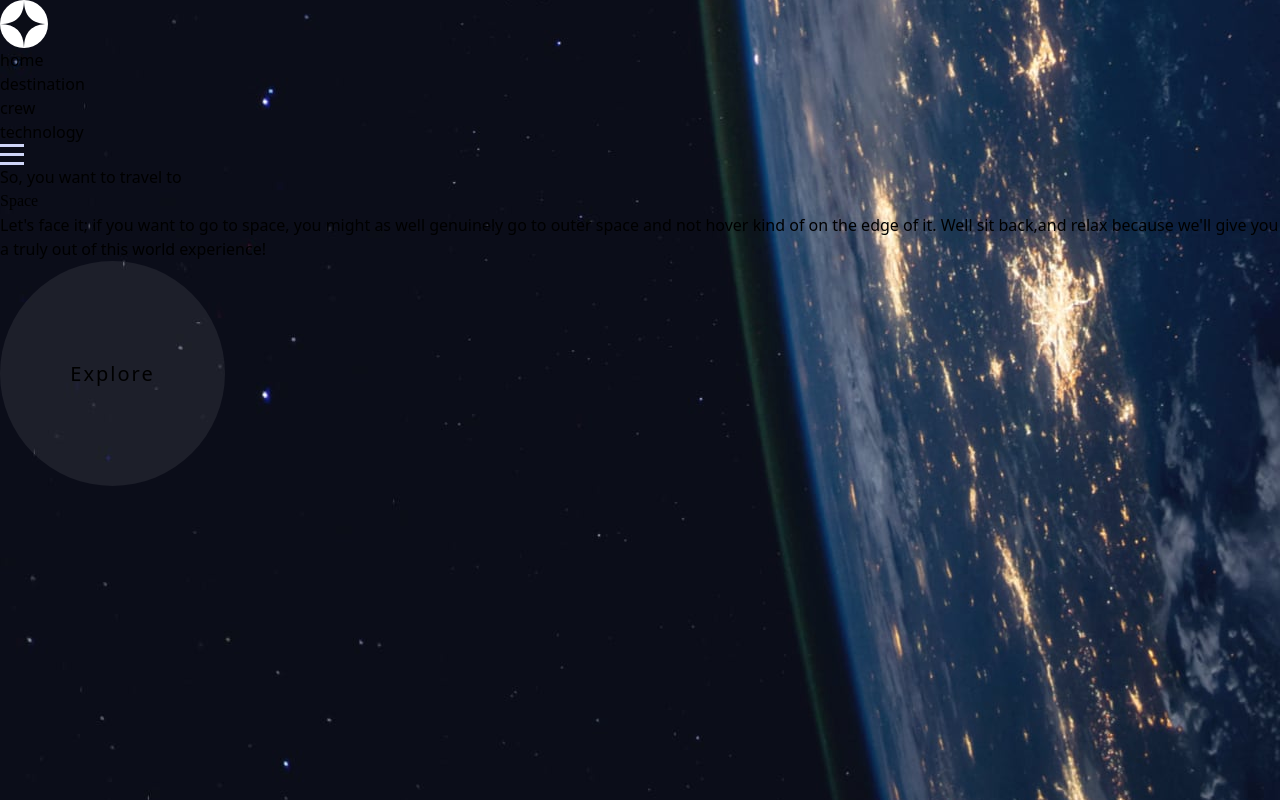
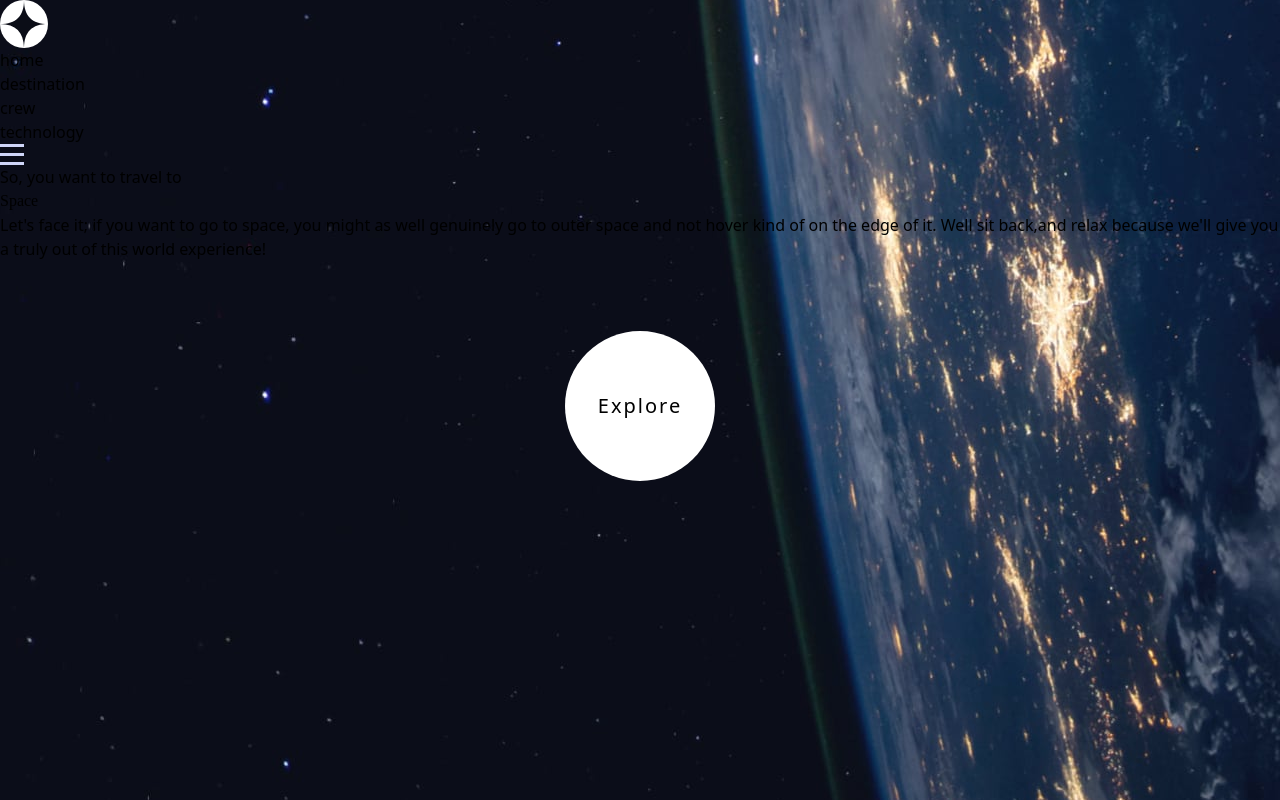
Before and after one commit to matthewkuria/space-tourism-website, a React (Vite) app: page / in a window 1280 px wide. Built offline with nearby package versions, Linux system fonts and the light colour scheme; a web font is replaced by a local one.

Commit message:
Style the explore button

```diff
--- a/src/components/Hero.jsx
+++ b/src/components/Hero.jsx
@@ -1,6 +1,15 @@
+import { useState } from "react";
 const Hero = () => {
+    const [exploreBg, setExploreBg] = useState(false);
+
+    const handleBgOpen = () => setExploreBg(true);
+    const handleBgClose = () => setExploreBg(false);
+
+    const onMouseStyle = {
+     opacity: exploreBg ? 1 : 0,
+    };
     return (
-        <section className="flex flex-col md:flex-row mt-36 pl-10 items-center">
+        <section className="flex flex-col md:flex-row mt-24 pl-10 items-center">
             <div className="text-white md:w-1/2 p-10">
                 <p className=" uppercase font-thin">
                     So, you want to travel to
@@ -14,12 +23,12 @@ const Hero = () => {
                     Well sit back,and relax because we&#39;ll give you a truly out of this world experience!
                 </p>
             </div>
-            <div className="explore-container w-1/2 md:pl-80">
-                <div className=" explore-btn-bg uppercase bg-white rounded-full  flex justify-center items-center ">
-                   <button className="explore-btn"><a href={`/destination`}>Explore</a></button>
-                </div>
-            </div>
-
+            <article className="explore-btn-container w-1/2">
+                <div onMouseOver={handleBgOpen} onMouseOut={handleBgClose}>
+                    <div className="explore-btn-bg" style={onMouseStyle}></div>
+                        <button className="explore-btn"><a href={`/destination`}>Explore</a></button>
+                    </div>
+            </article>
         </section>
     )
 }
--- a/src/index.css
+++ b/src/index.css
@@ -22,7 +22,7 @@ body {
   display: flex;
   justify-content: center;
   align-items: center;
-  margin-top: 5rem;
+  margin-top: 2rem;
 }
 .explore-btn {
   border-radius: 50%;
@@ -34,6 +34,7 @@ body {
   letter-spacing: 2px;
   font-size: 1.25rem;
   color: var(--main-color-dark-blue);
+  background-color: #fff;
   font-weight: 400;
   position: absolute;
   z-index: 10;
```
